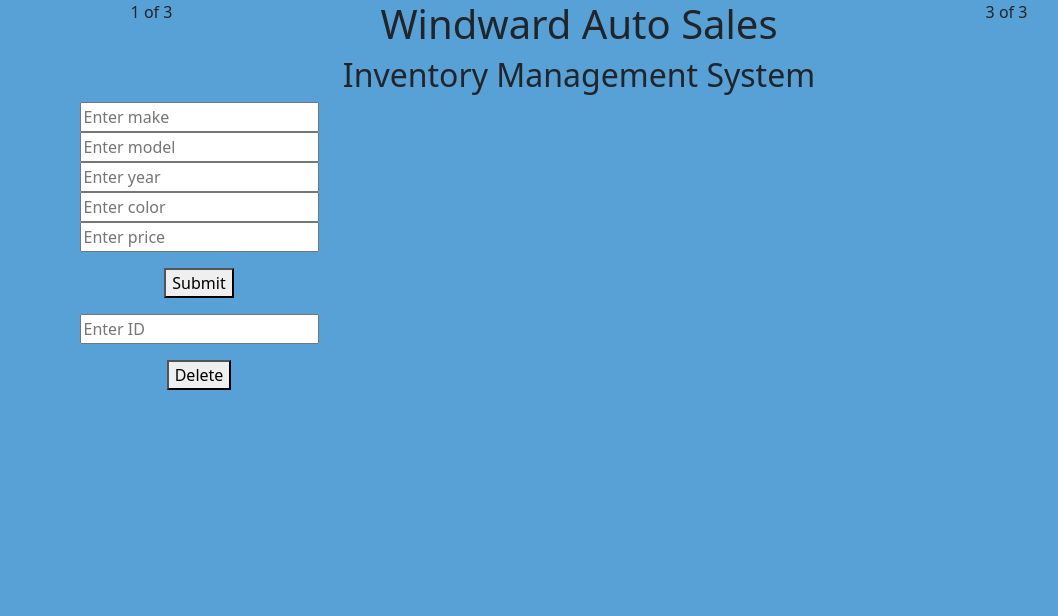
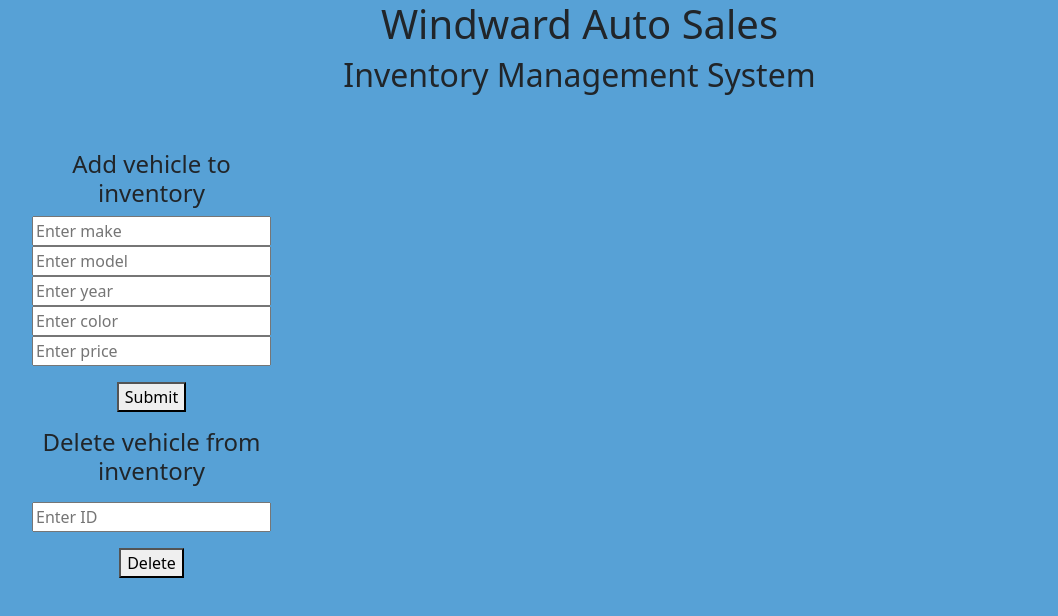
Before and after one commit to kittbg/MVP, a website: page public/index.html in a window 1280 px wide. Shown: the whole page, without its empty margins (61-1119 px from the left). Drawn offline with nearby package versions, Linux system fonts and the light colour scheme; no server answers.

Commit message:
style updates

```diff
--- a/public/app.js
+++ b/public/app.js
@@ -7,7 +7,7 @@ fetch('/api/cars')
  .then(data => {
      for (let i = 0; i < data.length; i++){
      let cars = data[i];
-     let cards = $(`<div class="card border-danger mb-3 bg-dark-subtle" style="width: 18rem;">
+     let cards = $(`<div class="card border-warning mb-3 bg-dark-subtle" style="width: 12rem;">
      <img src="..." class="card-img-top" alt="...">
        <div class="card-body">
        <h5 class="card-title">${cars.make}</h5>
--- a/public/index.html
+++ b/public/index.html
@@ -17,20 +17,22 @@
         }
       </style>
     <div class="container text-center">
-        <div class="row">
-            <div class="col">
-                1 of 3
+        <div class="row gap-5">
+            <div class="col-2">
             </div>
-            <div class="col-6">
+            <div class="col-7">
                 <h1>Windward Auto Sales</h1>
                 <h2>Inventory Management System</h2>
+                <div class="box"></div>
             </div>
-            <div class="col">
-                3 of 3
+            <div class="col-2">
             </div>
         </div>
+
         <div class="row">
-            <div class="col-4">
+            <div class="col-3">
+                <div class="box"></div>
+              <h4>Add vehicle to inventory</h4>
               <input type="text" id="make" placeholder="Enter make">
               <input type="text" id="model" placeholder="Enter model">
               <input type="text" id="year" placeholder="Enter year">
@@ -39,11 +41,13 @@
               <p></p>
               <button class="button">Submit</button>
               <p></p>
+              <h4>Delete vehicle from inventory</h4>
+              <p></p>
               <input type="intger" id="kill" placeholder="Enter ID">
               <p></p>
               <button class="delete">Delete</button>
           </div>
-          <div class="col-8">
+          <div class="col-8 d-flex justify-content-center">
 
           </div>
 
--- a/public/style.css
+++ b/public/style.css
@@ -5,10 +5,15 @@
    /* #results{
     border: solid black 5px;
    }  */
-   body{
-       background-color: black;
-       background-repeat: no-repeat;
-       background-size: cover;
-       background-position: center;
-       background-attachment: fixed;
+
+   .col-8 {
+    flex-direction: row;
+    flex-wrap: wrap;
+    gap: 10px;
+    row-gap: 10px;
    }
+
+   .button {
+    gap: 10px;
+    row-gap: 10px;
+   }
```
